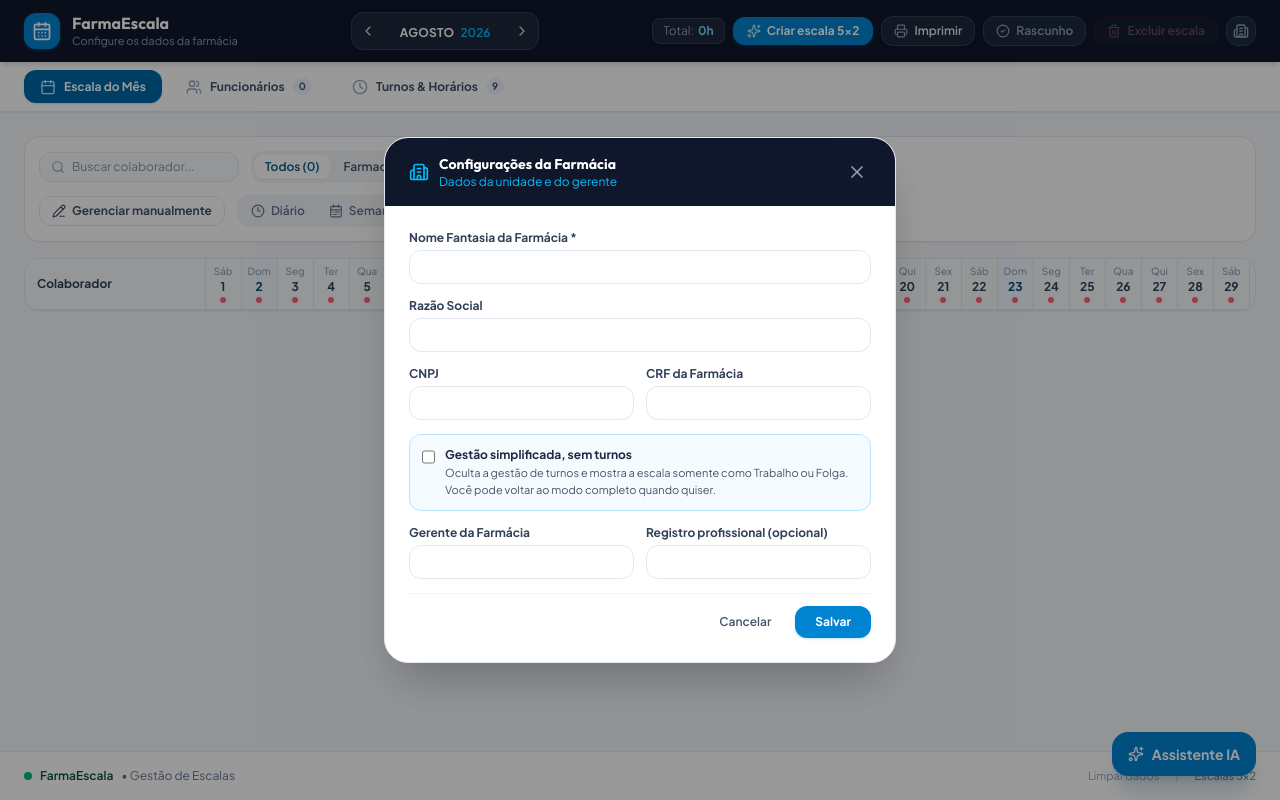
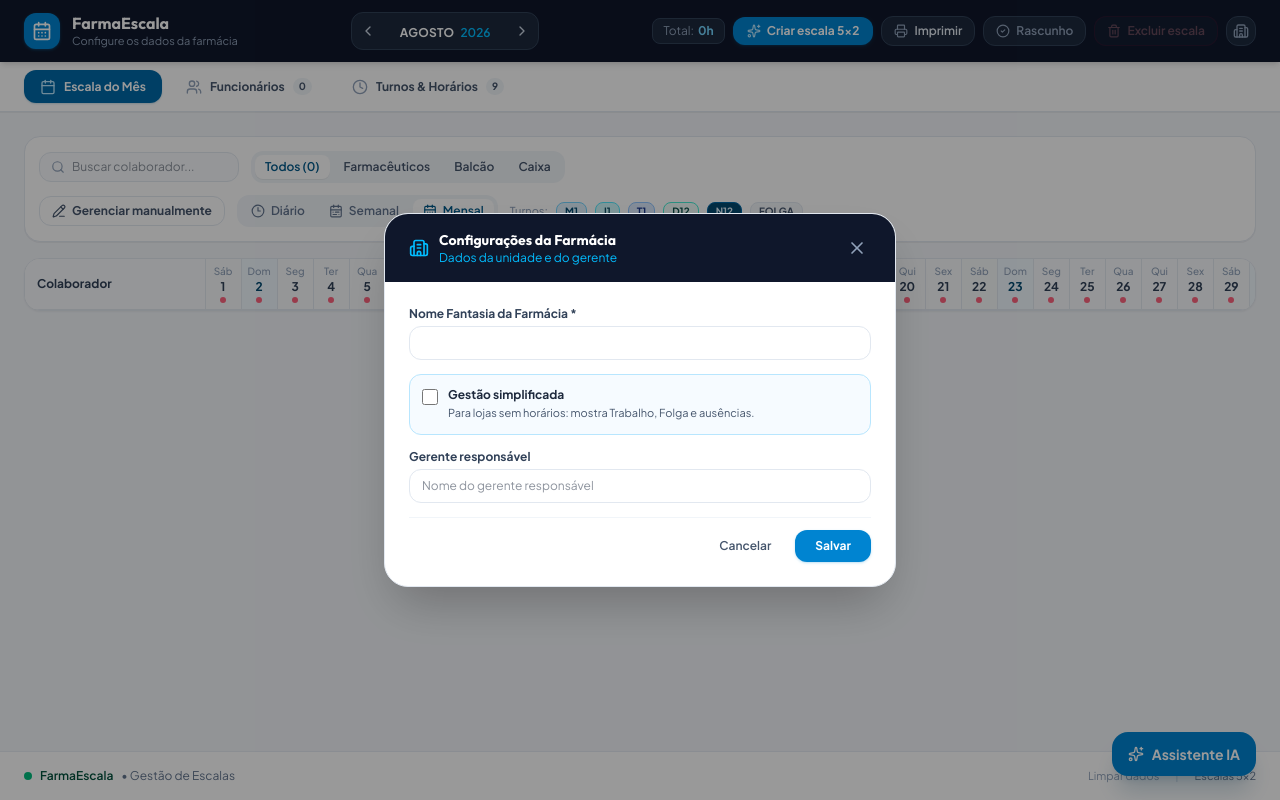
Before and after one commit to gabrielorlando781-png/farmaescala, a React (Vite) app: page / in a window 1280 px wide. Both pictures are taken after a click on the button 1241 px from the left and 31 px from the top of the page. Built offline with nearby package versions, Linux system fonts and the light colour scheme.

Commit message:
Simplifica dados da farmácia

```diff
--- a/src/components/Header.tsx
+++ b/src/components/Header.tsx
@@ -54,11 +54,6 @@ export const Header: React.FC<HeaderProps> = ({
               <h1 className="text-base font-bold text-white leading-tight">
                 {settings.fantasyName || 'FarmaEscala'}
               </h1>
-              {settings.rtCrf && (
-                <span className="text-xs text-sky-400 font-medium hidden sm:inline">
-                  • {settings.rtCrf}
-                </span>
-              )}
             </div>
             <p className="text-[11px] text-slate-400">
               {settings.technicalResponsible
--- a/src/components/PharmacySettingsModal.tsx
+++ b/src/components/PharmacySettingsModal.tsx
@@ -58,73 +58,14 @@ export const PharmacySettingsModal: React.FC<PharmacySettingsModalProps> = ({
             />
           </div>
 
-          <div>
-            <label className="block text-xs font-bold text-slate-700 mb-1">
-              Razão Social
-            </label>
-            <input
-              type="text"
-              value={formData.pharmacyName}
-              onChange={(e) => setFormData({ ...formData, pharmacyName: e.target.value })}
-              className="w-full text-xs px-3 py-2 rounded-xl border border-slate-200 focus:outline-sky-500"
-            />
-          </div>
-
-          <div className="grid grid-cols-2 gap-3">
-            <div>
-              <label className="block text-xs font-bold text-slate-700 mb-1">
-                CNPJ
-              </label>
-              <input
-                type="text"
-                value={formData.cnpj}
-                onChange={(e) => setFormData({ ...formData, cnpj: e.target.value })}
-                className="w-full text-xs px-3 py-2 rounded-xl border border-slate-200 focus:outline-sky-500"
-              />
-            </div>
-
-            <div>
-              <label className="block text-xs font-bold text-slate-700 mb-1">
-                CRF da Farmácia
-              </label>
-              <input
-                type="text"
-                value={formData.crfPharmacyNumber}
-                onChange={(e) => setFormData({ ...formData, crfPharmacyNumber: e.target.value })}
-                className="w-full text-xs px-3 py-2 rounded-xl border border-slate-200 focus:outline-sky-500"
-              />
-            </div>
-          </div>
-
           <label className="flex items-start gap-2.5 rounded-xl border border-sky-200 bg-sky-50/60 p-3 cursor-pointer">
             <input type="checkbox" checked={Boolean(formData.simplifiedScheduleMode)} onChange={(event) => setFormData({ ...formData, simplifiedScheduleMode: event.target.checked })} className="mt-0.5 h-4 w-4 rounded text-sky-600" />
-            <span><span className="block text-xs font-bold text-slate-800">Gestão simplificada, sem turnos</span><span className="mt-0.5 block text-[11px] text-slate-600">Oculta a gestão de turnos e mostra a escala somente como Trabalho ou Folga. Você pode voltar ao modo completo quando quiser.</span></span>
+            <span><span className="block text-xs font-bold text-slate-800">Gestão simplificada</span><span className="mt-0.5 block text-[11px] text-slate-600">Para lojas sem horários: mostra Trabalho, Folga e ausências.</span></span>
           </label>
 
-          <div className="grid grid-cols-2 gap-3">
-            <div>
-              <label className="block text-xs font-bold text-slate-700 mb-1">
-                Gerente da Farmácia
-              </label>
-              <input
-                type="text"
-                value={formData.technicalResponsible}
-                onChange={(e) => setFormData({ ...formData, technicalResponsible: e.target.value })}
-                className="w-full text-xs px-3 py-2 rounded-xl border border-slate-200 focus:outline-sky-500"
-              />
-            </div>
-
-            <div>
-              <label className="block text-xs font-bold text-slate-700 mb-1">
-                Registro profissional (opcional)
-              </label>
-              <input
-                type="text"
-                value={formData.rtCrf}
-                onChange={(e) => setFormData({ ...formData, rtCrf: e.target.value })}
-                className="w-full text-xs px-3 py-2 rounded-xl border border-slate-200 focus:outline-sky-500"
-              />
-            </div>
+          <div>
+            <label className="block text-xs font-bold text-slate-700 mb-1">Gerente responsável</label>
+            <input type="text" value={formData.technicalResponsible} onChange={(e) => setFormData({ ...formData, technicalResponsible: e.target.value })} placeholder="Nome do gerente responsável" className="w-full text-xs px-3 py-2 rounded-xl border border-slate-200 focus:outline-sky-500" />
           </div>
 
           <div className="flex items-center justify-end gap-2 pt-3 border-t border-slate-100">
--- a/src/components/PrintScheduleModal.tsx
+++ b/src/components/PrintScheduleModal.tsx
@@ -107,7 +107,6 @@ export const PrintScheduleModal: React.FC<PrintScheduleModalProps> = ({
             <div className="border-b border-slate-200 pb-3 flex justify-between items-start">
               <div>
                 <h2 className="text-lg font-bold text-slate-900">{settings.fantasyName}</h2>
-                <p className="text-xs text-slate-500">{settings.pharmacyName} • CNPJ: {settings.cnpj}</p>
                 <p className="text-xs text-slate-500">{settings.address}</p>
               </div>
               <div className="text-right">
@@ -118,7 +117,7 @@ export const PrintScheduleModal: React.FC<PrintScheduleModalProps> = ({
                   {getMonthName(currentMonth)} / {currentYear}
                 </div>
                 <div className="text-[11px] text-slate-500">
-                  Gerente da Farmácia: {settings.technicalResponsible}{settings.rtCrf ? ` (${settings.rtCrf})` : ''}
+                  Gerente responsável: {settings.technicalResponsible}
                 </div>
               </div>
             </div>
--- a/src/components/ReportsView.tsx
+++ b/src/components/ReportsView.tsx
@@ -76,7 +76,7 @@ export const ReportsView: React.FC<ReportsViewProps> = ({
   const generateWhatsappText = () => {
     let text = `📋 *ESCALA MENSAL - ${settings.fantasyName.toUpperCase()}*\n`;
     text += `📅 *Mês:* ${getMonthName(currentMonth)} / ${currentYear}\n`;
-    text += `🏥 *Gerente da Farmácia:* ${settings.technicalResponsible}${settings.rtCrf ? ` (${settings.rtCrf})` : ''}\n`;
+    text += `🏥 *Gerente responsável:* ${settings.technicalResponsible}\n`;
     text += `──────────────────────\n\n`;
 
     employees.filter((e) => e.active).forEach((emp) => {
@@ -262,12 +262,6 @@ export const ReportsView: React.FC<ReportsViewProps> = ({
                 <ShieldCheck className="w-6 h-6 text-emerald-700" />
                 <span>{settings.fantasyName}</span>
               </div>
-              <div className="text-xs text-slate-600 font-medium">
-                {settings.pharmacyName} • CNPJ: {settings.cnpj}
-              </div>
-              <div className="text-xs text-slate-500">
-                {settings.address} • Certidão de Regularidade: {settings.crfPharmacyNumber}
-              </div>
             </div>
 
             <div className="text-right">
@@ -286,8 +280,8 @@ export const ReportsView: React.FC<ReportsViewProps> = ({
           {/* RT Information */}
           <div className="mt-3 pt-2.5 border-t border-slate-200 flex flex-wrap items-center justify-between text-xs text-slate-700">
             <div>
-              <span className="font-bold text-emerald-950">Gerente da Farmácia:</span>{' '}
-              {settings.technicalResponsible} ({settings.rtCrf})
+              <span className="font-bold text-emerald-950">Gerente responsável:</span>{' '}
+              {settings.technicalResponsible}
             </div>
             <div>
               <span className="font-bold text-emerald-950">Status:</span> Publicada e Aprovada
@@ -382,7 +376,7 @@ export const ReportsView: React.FC<ReportsViewProps> = ({
               {settings.technicalResponsible}
             </div>
             <div className="text-slate-600 text-[11px]">
-              Gerente da Farmácia{settings.rtCrf ? ` (${settings.rtCrf})` : ''}
+              Gerente responsável
             </div>
           </div>
 
```
